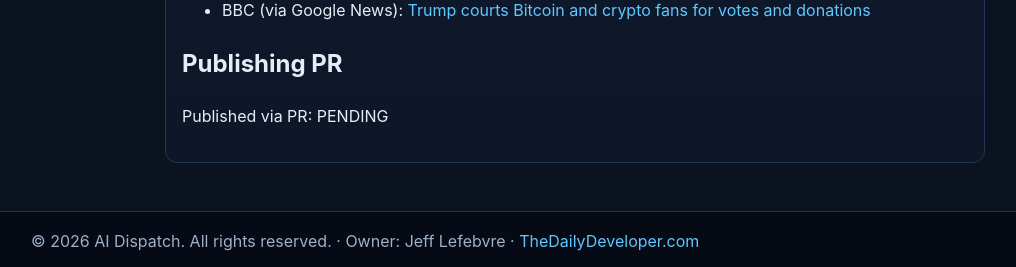
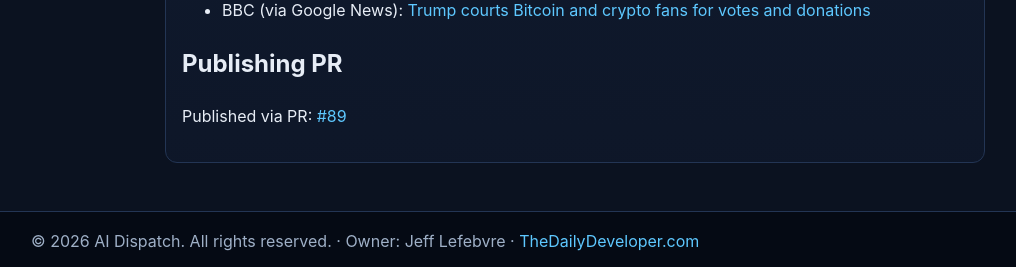
Before and after one commit to thestamp/Static-ai-articles, a Jekyll site: the page built from articles/2026-04-24-trump-crypto-conference-remarks-white-house.md, in a window 1280 px wide. Shown: the part 1465-1732 px from the top of the page, without its empty margins (65-1081 px from the left). Built offline with Jekyll 4.4.1, drawn with Linux system fonts in a browser that asks for light colours.

Commit message:
chore: set published_pr_url for article #89

```diff
--- a/articles/2026-04-24-trump-crypto-conference-remarks-white-house.md
+++ b/articles/2026-04-24-trump-crypto-conference-remarks-white-house.md
@@ -7,7 +7,7 @@
 category: "breaking-news"
 status: "published"
 permalink: "/articles/2026-04-24-trump-crypto-conference-remarks-white-house/"
-published_pr_url: "PENDING"
+published_pr_url: "https://github.com/thestamp/Static-ai-articles/pull/89"
 image: "/images/articles/trump-crypto-conference-remarks-white-house.png"
 ---
 
@@ -34,4 +34,4 @@
 
 ## Publishing PR
 
-Published via PR: PENDING
+Published via PR: [#89](https://github.com/thestamp/Static-ai-articles/pull/89)
```
